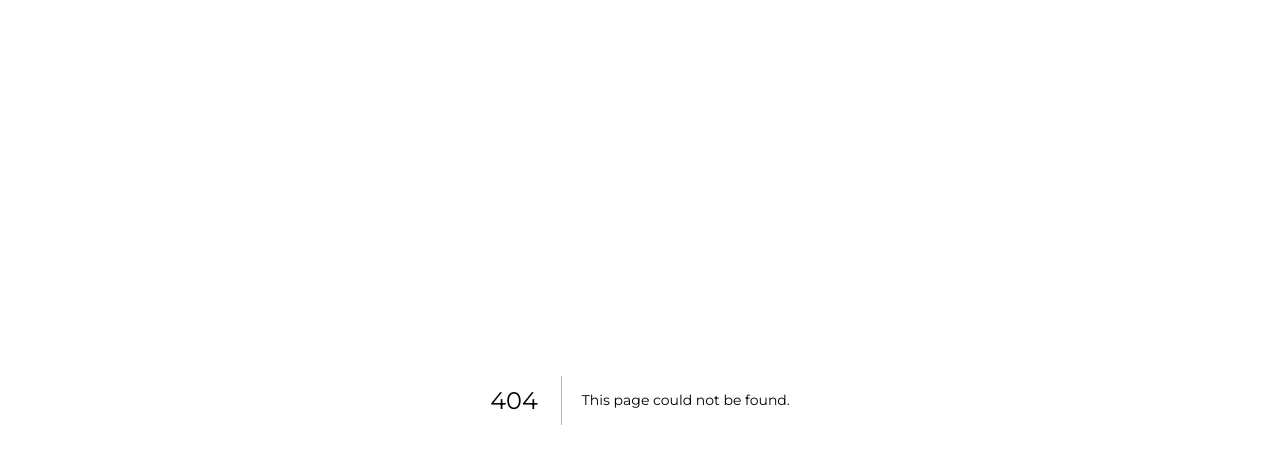
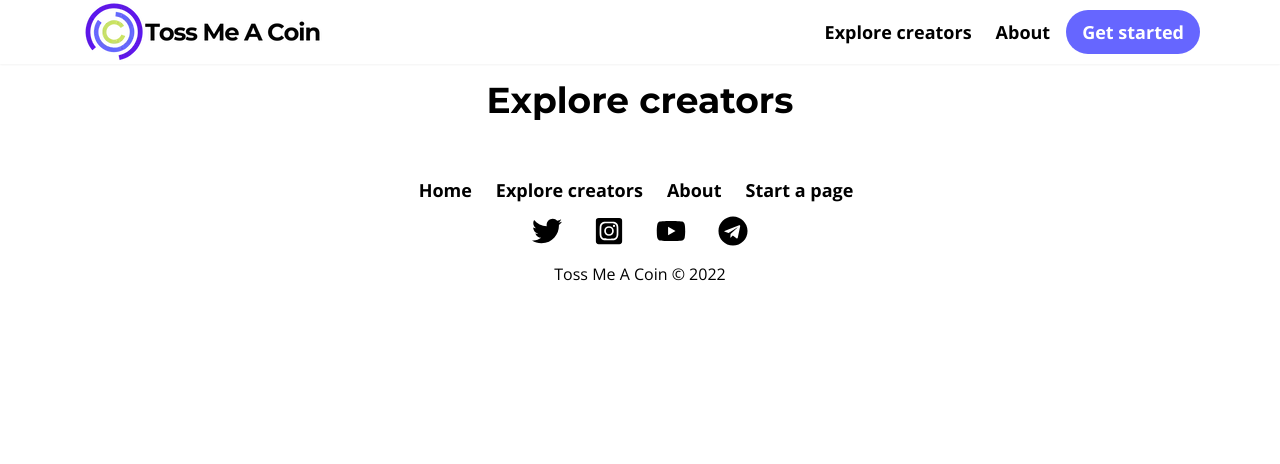
Before and after one commit to KrystianJonca/toss-me-a-coin, a Next.js app: page /explore in a window 1280 px wide. Before the commit this address had no page. Shown: the top 464 px of the page. Built offline with nearby package versions, Linux system fonts and the light colour scheme.

Commit message:
Added explore page layout

```diff
--- /dev/null
+++ b/pages/explore.tsx
@@ -0,0 +1,23 @@
+import type { NextPage } from 'next';
+import Head from 'next/head';
+
+import { Layout } from '../components/';
+import { Heading } from '../components/UI';
+
+const Home: NextPage = () => {
+  return (
+    <>
+      <Head>
+        <title>Create Next App</title>
+        <meta name="description" content="Generated by create next app" />
+        <link rel="icon" href="/favicon.ico" />
+      </Head>
+
+      <Layout>
+        <Heading>Explore creators</Heading>
+      </Layout>
+    </>
+  );
+};
+
+export default Home;
```
